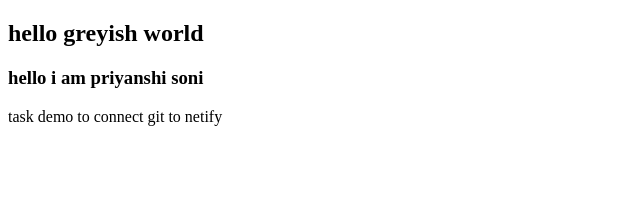
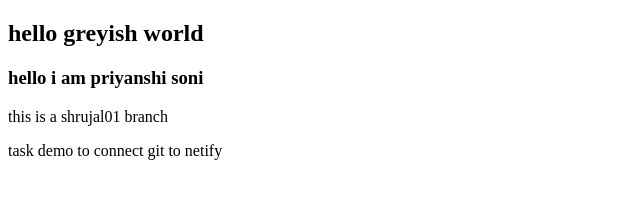
Before and after one commit to shrujalsoni/GitDemo, a plain HTML site: page index.html in a window 1280 px wide. Shown: the whole page, without its empty margins (0-640 px from the left). Drawn offline with Linux system fonts and the light colour scheme.

Commit message:
shrujal01

```diff
--- a/index.html
+++ b/index.html
@@ -8,9 +8,11 @@
 <body>
     <h2>hello greyish world</h2>
     <h3> hello i am priyanshi soni </h3>
+    <p>this is a shrujal01 branch </p>
 
     <p> task demo to connect git to netify </p>
 
 
+
 </body>
 </html>
```
